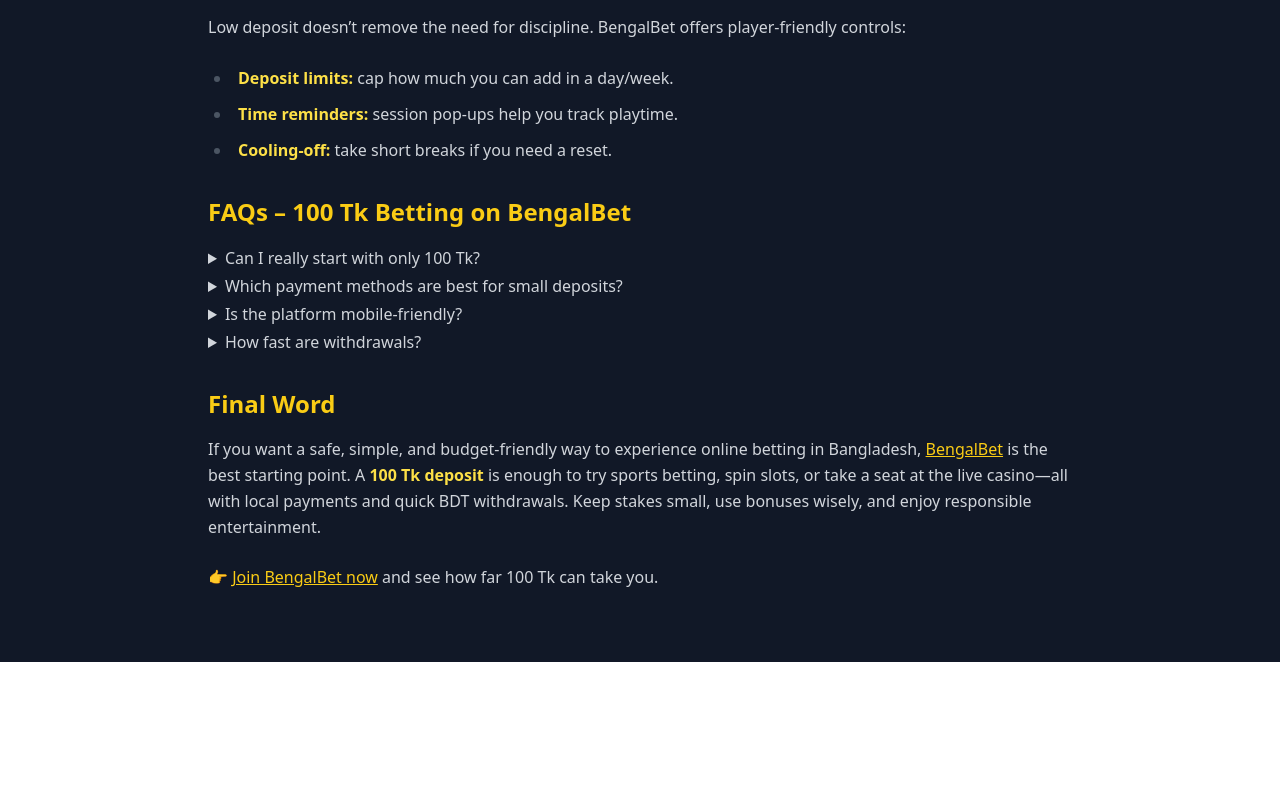
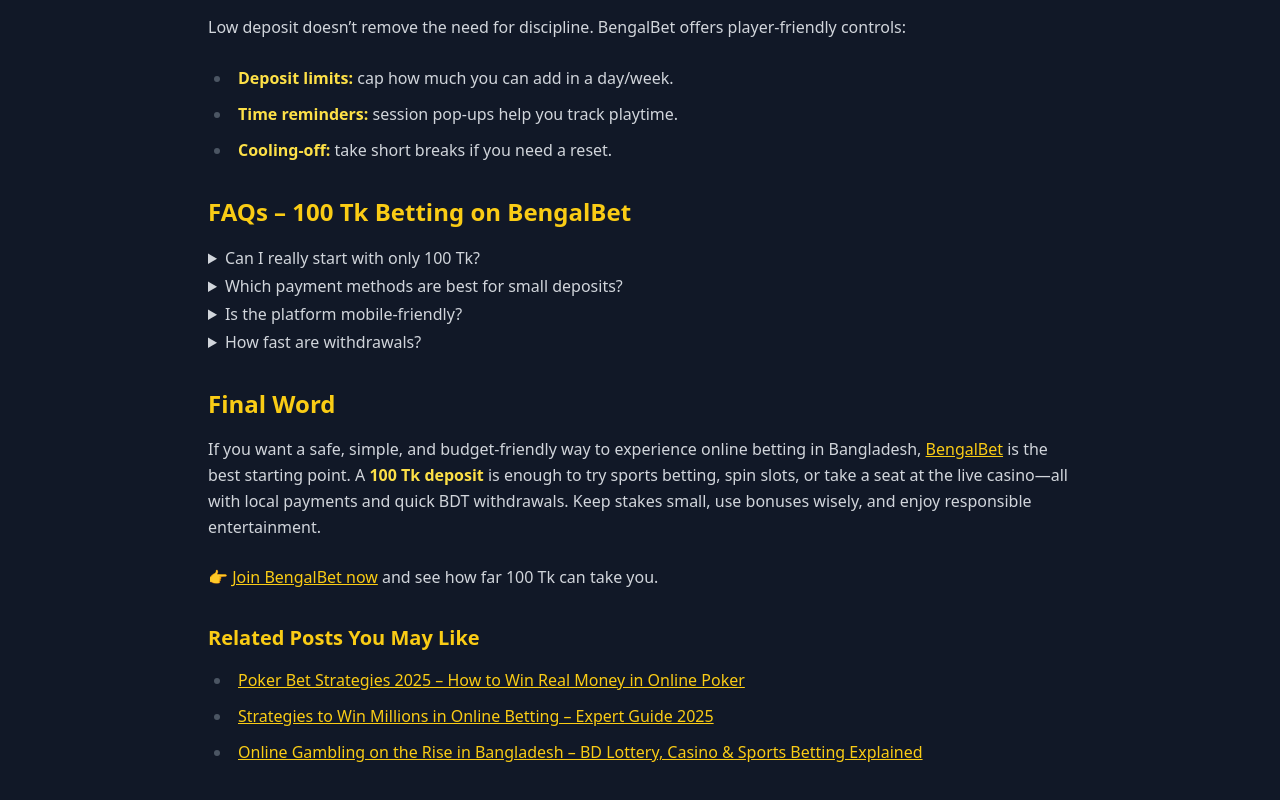
Before and after one commit to AnikIslam51/Gaming-Pulse-24, a Next.js app: page /blog/best-100-tk-betting-sites-bangladesh-2025 in a window 1280 px wide. Shown: the part 3774-4574 px from the top of the page. Before the commit the page ends 4436 px from the top, so only its background shows below. Built offline with nearby package versions, Linux system fonts and the light colour scheme.

Commit message:
Added all internal link

```diff
--- a/posts/post1.js
+++ b/posts/post1.js
@@ -30,7 +30,15 @@
       সর্বদা নির্ভরযোগ্য সাইট বেছে নিন। আমাদের ব্লগে প্রতি সপ্তাহে নতুন আর্টিকেল প্রকাশ করা হবে যাতে
       আপনি সর্বশেষ অনলাইন ক্যাসিনো আপডেট সম্পর্কে জানতে পারেন।
     </p>
-  `,
+
+    <!-- ✅ Related Posts section at the very bottom -->
+    <h3>Related Posts You May Like</h3>
+    <ul>
+      <li><a href="/blog/poker-bet-strategies-2025">Poker Bet Strategies 2025 – How to Win Real Money in Online Poker</a></li>
+      <li><a href="/blog/strategies-to-win-millions-online-betting">Strategies to Win Millions in Online Betting – Expert Guide 2025</a></li>
+      <li><a href="/blog/online-gambling-rise-bangladesh">Online Gambling on the Rise in Bangladesh – BD Lottery, Casino & Sports Betting Explained</a></li>
+    </ul>
+      `,
 };
 
 export default post1;
--- a/posts/post10.js
+++ b/posts/post10.js
@@ -176,6 +176,9 @@
       <p>
         If you're ready to test your luck and experience the thrill of live sports betting, <a href="https://seo201.bengalbet.com/register.html" target="_blank" rel="nofollow sponsored noopener noreferrer">Play Now</a> and enjoy the best betting platforms tailored for Bangladesh.
       </p>
+
+      <hr />
+      <p><strong>Read next:</strong> <a href="/blog/top-10-betting-sites-bangladesh-september-2025">Top 10 Online Casinos in Bangladesh (2025)</a></p>
     `,
 };
 
--- a/posts/post12.js
+++ b/posts/post12.js
@@ -32,7 +32,7 @@
 <p>One of the secrets to winning millions is money management. Never bet your entire balance in one game. A good rule is to bet only 5% of your total bankroll at a time. This keeps you in the game longer and protects you from big losses.</p>
 
 <!-- ✅second contextual link here -->
-<p>If you’re curious about how betting strategies impact real money play, read our <a href="/blog/sports-betting-bangladesh-guide">Sports Betting in Bangladesh – Cricket, Football & Live Odds Guide 2025</a>.</p>
+<p>If you’re curious about how betting strategies impact real money play, read our <a href="/blog/sports-betting-bangladesh-2025">Sports Betting in Bangladesh – Cricket, Football & Live Odds Guide 2025</a>.</p>
 
 <h2>4. Research Before Betting</h2>
 <p>Winning in sports betting depends heavily on research:</p>
--- a/posts/post2.js
+++ b/posts/post2.js
@@ -103,6 +103,14 @@
         you can maximize your enjoyment while staying secure. Always play responsibly and stay updated
         with the latest tips from the GamingPulse24 Blog.
       </p>
+
+      <!-- ✅ Related Posts section at the very bottom -->
+      <h3>Related Posts You May Like</h3>
+      <ul>
+        <li><a href="/blog/poker-bet-strategies-2025">Poker Bet Strategies 2025 – How to Win Real Money in Online Poker</a></li>
+        <li><a href="/blog/strategies-to-win-millions-online-betting">Strategies to Win Millions in Online Betting – Expert Guide 2025</a></li>
+        <li><a href="/blog/online-gambling-rise-bangladesh">Online Gambling on the Rise in Bangladesh – BD Lottery, Casino & Sports Betting Explained</a></li>
+      </ul>
     `,
   };
 
--- a/posts/post3.js
+++ b/posts/post3.js
@@ -99,6 +99,10 @@
         But with <em>real money gambling Bangladesh</em>, risks exist. Always choose
         <strong>ট্রাস্টেড বেটিং সাইট</strong>, know the rules, and play responsibly.
       </p>
+
+      <hr />
+      <p><strong>Read next:</strong> <a href="/blog/top-10-betting-sites-bangladesh-september-2025">Top 10 Online Casinos in Bangladesh (2025)</a></p>
+
     `,
   };
 
--- a/posts/post4.js
+++ b/posts/post4.js
@@ -97,6 +97,14 @@
       live betting, and attractive bonuses. Play responsibly, choose
       <strong>ট্রাস্টেড বেটিং সাইট</strong>, and enjoy the excitement of cricket like never before.
     </p>
+
+    <!-- ✅ Related Posts section at the very bottom -->
+    <h3>Related Posts You May Like</h3>
+    <ul>
+      <li><a href="/blog/poker-bet-strategies-2025">Poker Bet Strategies 2025 – How to Win Real Money in Online Poker</a></li>
+      <li><a href="/blog/strategies-to-win-millions-online-betting">Strategies to Win Millions in Online Betting – Expert Guide 2025</a></li>
+      <li><a href="/blog/online-gambling-rise-bangladesh">Online Gambling on the Rise in Bangladesh – BD Lottery, Casino & Sports Betting Explained</a></li>
+    </ul>
   `,
 };
 
--- a/posts/post5.js
+++ b/posts/post5.js
@@ -113,6 +113,14 @@
       bKash Nagad ক্যাসিনো পেমেন্ট, লাইভ ক্যাসিনো শো, সেরা বেটিং সাইট বাংলাদেশ,
       ফ্রি বোনাস ক্যাসিনো BD, teen patti, slot game BD, real money gambling Bangladesh
     </p>
+
+    <!-- ✅ Related Posts section at the very bottom -->
+    <h3>Related Posts You May Like</h3>
+    <ul>
+      <li><a href="/blog/online-casino-bangladesh">বাংলাদেশে অনলাইন ক্যাসিনো খেলার সেরা গাইড</a></li>
+      <li><a href="/blog/online-betting-history-bangladesh">বাংলাদেশের অনলাইন বেটিং ইতিহাস: অতীত থেকে বর্তমান</a>
+      </li>
+    </ul>
   `,
 };
 
--- a/posts/post6.js
+++ b/posts/post6.js
@@ -97,6 +97,14 @@
       অনলাইন ক্যাসিনো বাংলাদেশ, BengalBet, স্লট গেম, লাইভ ডিলার ক্যাসিনো, টেবিল গেমস বাংলাদেশ,
       bKash Nagad Rocket ক্যাসিনো, স্বাগতম বোনাস BD, অনলাইন ক্যাসিনো বাংলাদেশ, real money gambling Bangladesh
     </p>
+
+    <!-- ✅ Related Posts section at the very bottom -->
+    <h3>Related Posts You May Like</h3>
+    <ul>
+      <li><a href="/blog/online-casino-bangladesh">বাংলাদেশে অনলাইন ক্যাসিনো খেলার সেরা গাইড</a></li>
+      <li><a href="/blog/online-betting-history-bangladesh">বাংলাদেশের অনলাইন বেটিং ইতিহাস: অতীত থেকে বর্তমান</a>
+      </li>
+    </ul>
   `,
 };
 
--- a/posts/post7.js
+++ b/posts/post7.js
@@ -78,6 +78,14 @@
   online betting with bKash Nagad Rocket, cricket betting Bangladesh, safe betting Bangladesh,
   top 10 betting sites BD 2025, online casino Bangladesh
 </p>
+
+<!-- ✅ Related Posts section at the bottom -->
+    <h3>Related Posts You May Like</h3>
+    <ul>
+      <li><a href="/blog/online-sports-betting-bangladesh-2025">Online Sports Betting in Bangladesh 2025 – Best Guide for Beginners</a></li>
+      <li><a href="/blog/strategies-to-win-millions-online-betting">Strategies to Win Millions in Online Betting – Expert Guide 2025</a></li>
+      <li><a href="/blog/sports-betting-bangladesh-2025">Sports Betting in Bangladesh – Cricket, Football & Live Odds Guide 2025</a></li>
+    </ul>
   `,
 };
 
--- a/posts/post8.js
+++ b/posts/post8.js
@@ -166,6 +166,14 @@
       100 Tk betting site in BD, low deposit betting Bangladesh, BengalBet Bangladesh, bKash Nagad Rocket betting,
       online betting Bangladesh 2025, cricket betting low stakes, best 100 taka betting site BD, fast BDT withdrawal betting
     </p>
+
+    <!-- ✅ Related Posts section at the very bottom -->
+    <h3>Related Posts You May Like</h3>
+    <ul>
+      <li><a href="/blog/poker-bet-strategies-2025">Poker Bet Strategies 2025 – How to Win Real Money in Online Poker</a></li>
+      <li><a href="/blog/strategies-to-win-millions-online-betting">Strategies to Win Millions in Online Betting – Expert Guide 2025</a></li>
+      <li><a href="/blog/online-gambling-rise-bangladesh">Online Gambling on the Rise in Bangladesh – BD Lottery, Casino & Sports Betting Explained</a></li>
+    </ul>
   `,
 };
 
--- a/posts/post9.js
+++ b/posts/post9.js
@@ -115,6 +115,16 @@
       and explore the thrill of online sports betting today.
     </p>
 
+    <!-- Internal Links Section -->
+    <div style="margin-top:30px;padding:18px;border-top:2px solid #eee;">
+      <h3>Related Articles</h3>
+      <ul>
+        <li><a href="/blog/poker-bet-strategies-2025">Poker Bet Strategies 2025 – Smart Tips to Win More</a></li>
+        <li><a href="/blog/play-online-casino-bangladesh-guide">Best Online Casino Bangladesh 2025 – Play & Win</a></li>
+        <li><a href="/blog/best-100-tk-betting-sites-bangladesh-2025">Slot Games Strategy Bangladesh 2025 – Win Big with Small Bets</a></li>
+      </ul>
+    </div>
+
     <!-- SEO hidden keywords -->
     <p style="display:none">
       sports betting Bangladesh 2025, cricket betting BD, football betting Bangladesh, BengalBet online,
```
Also changed, not shown: posts/post11.js (+8 -2 lines). Lines whose indentation alone changed are shown as unchanged.
